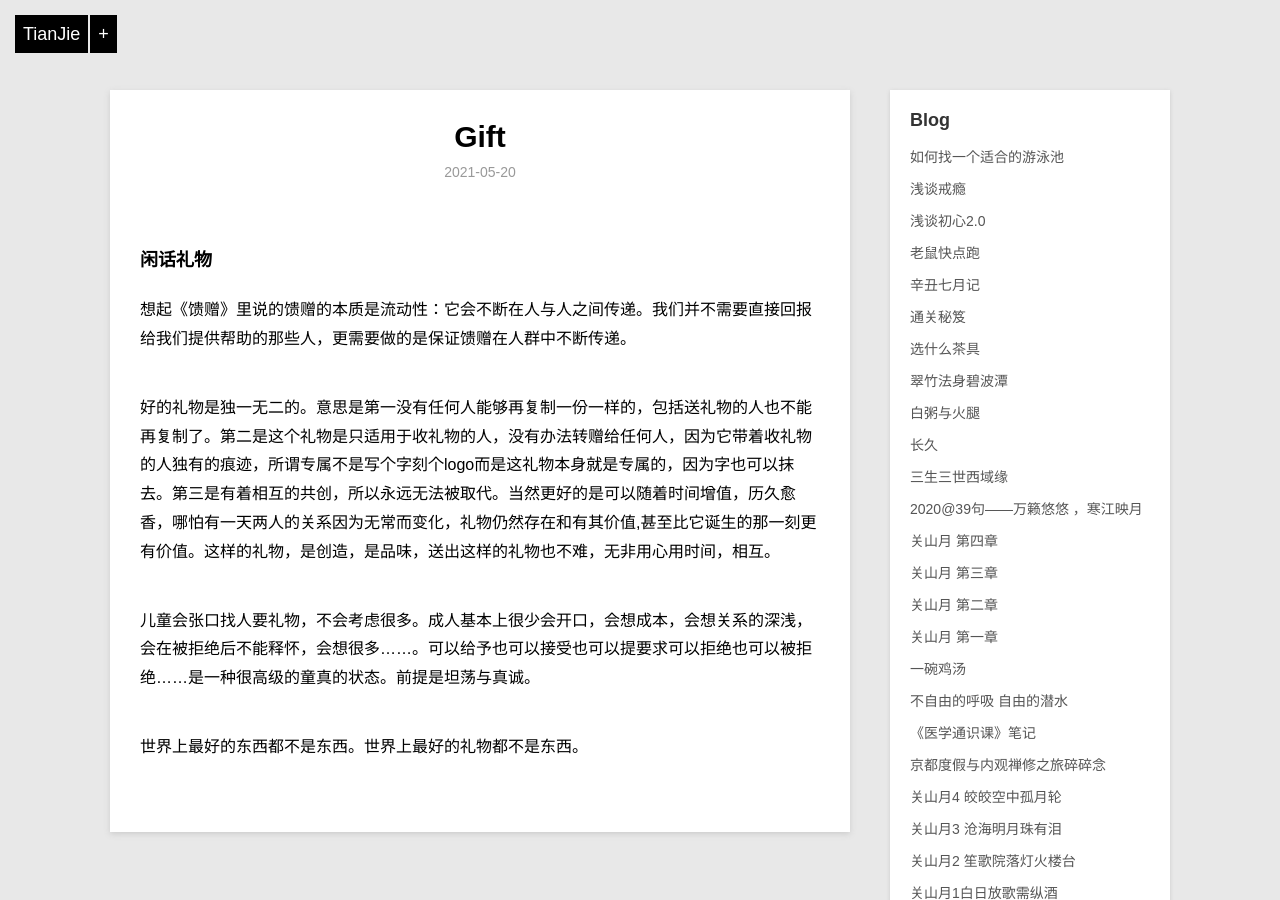
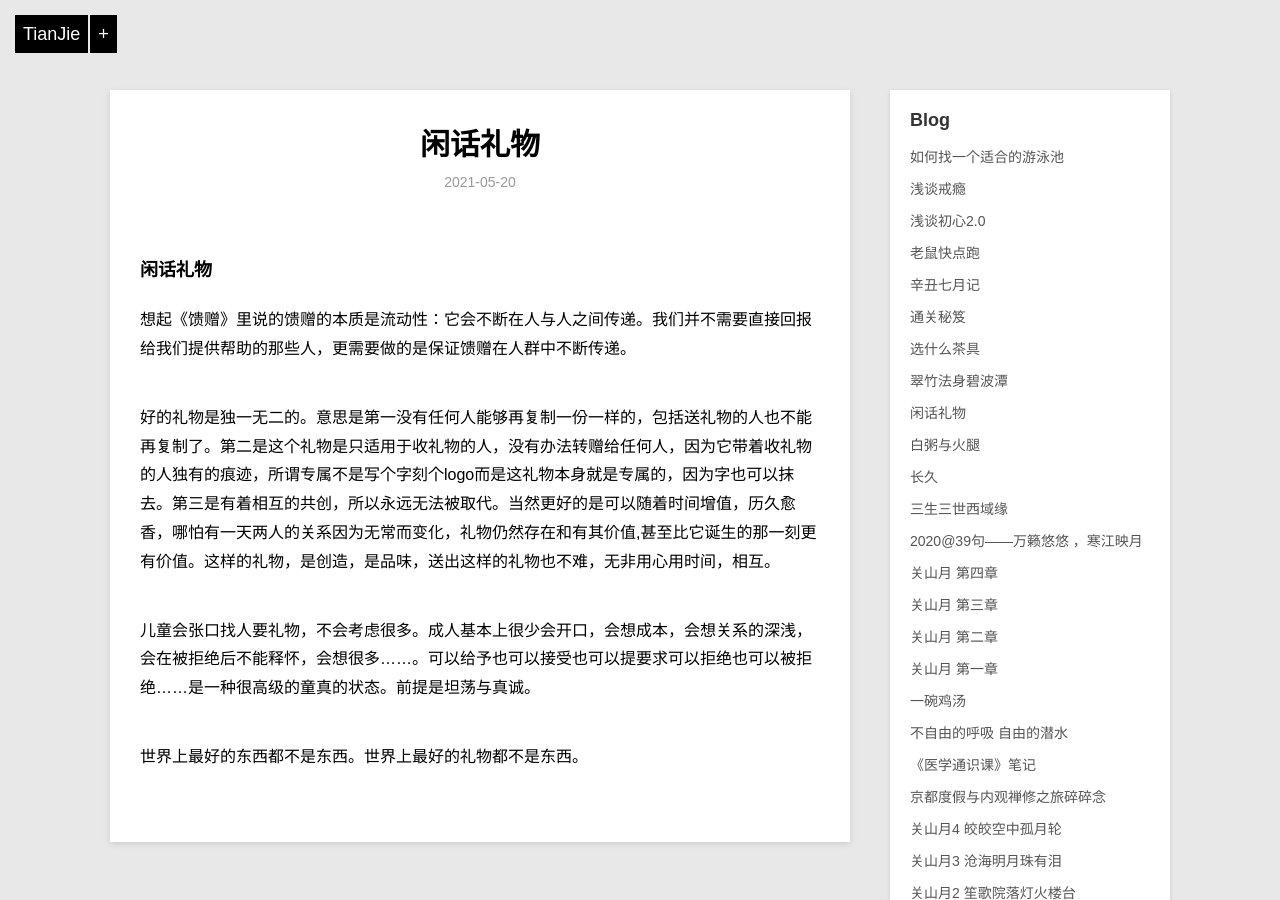
Before and after one commit to violettianjie/violettianjie.github.io, a Jekyll site: the page built from _posts/blog/2021-05-20-gift.md, in a window 1280 px wide and 900 px high. Built offline with Jekyll 4.4.1, drawn with Linux system fonts in a browser that asks for light colours; our own code applies the rules of GitHub Pages for plain Markdown files.

Commit message:
Update 2021-05-20-gift.md

```diff
--- a/_posts/blog/2021-05-20-gift.md
+++ b/_posts/blog/2021-05-20-gift.md
@@ -1,4 +1,9 @@
-
+---
+layout: post
+title: " 闲话礼物 "
+description: "观点商榷"
+category: blog
+---
 
 ### 闲话礼物
 
```
